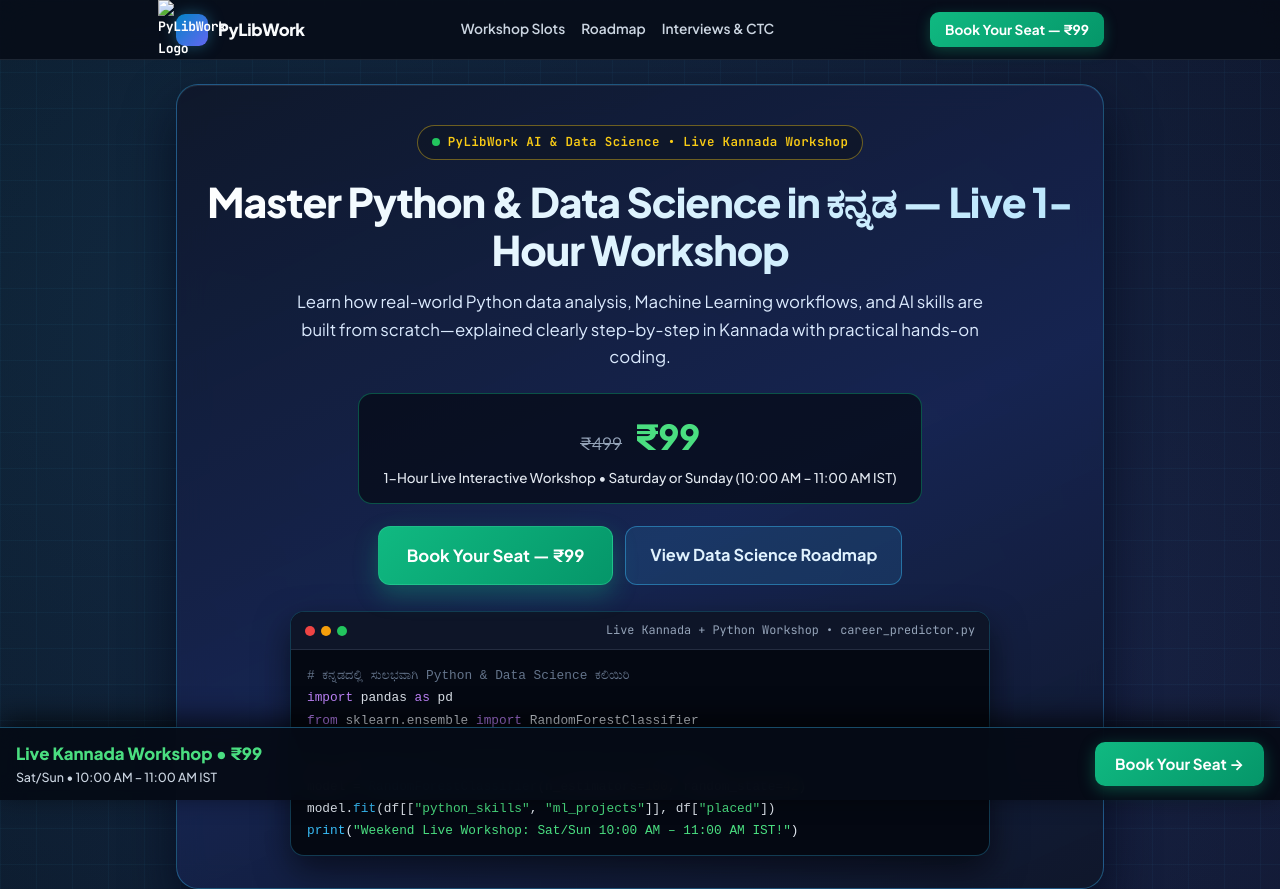
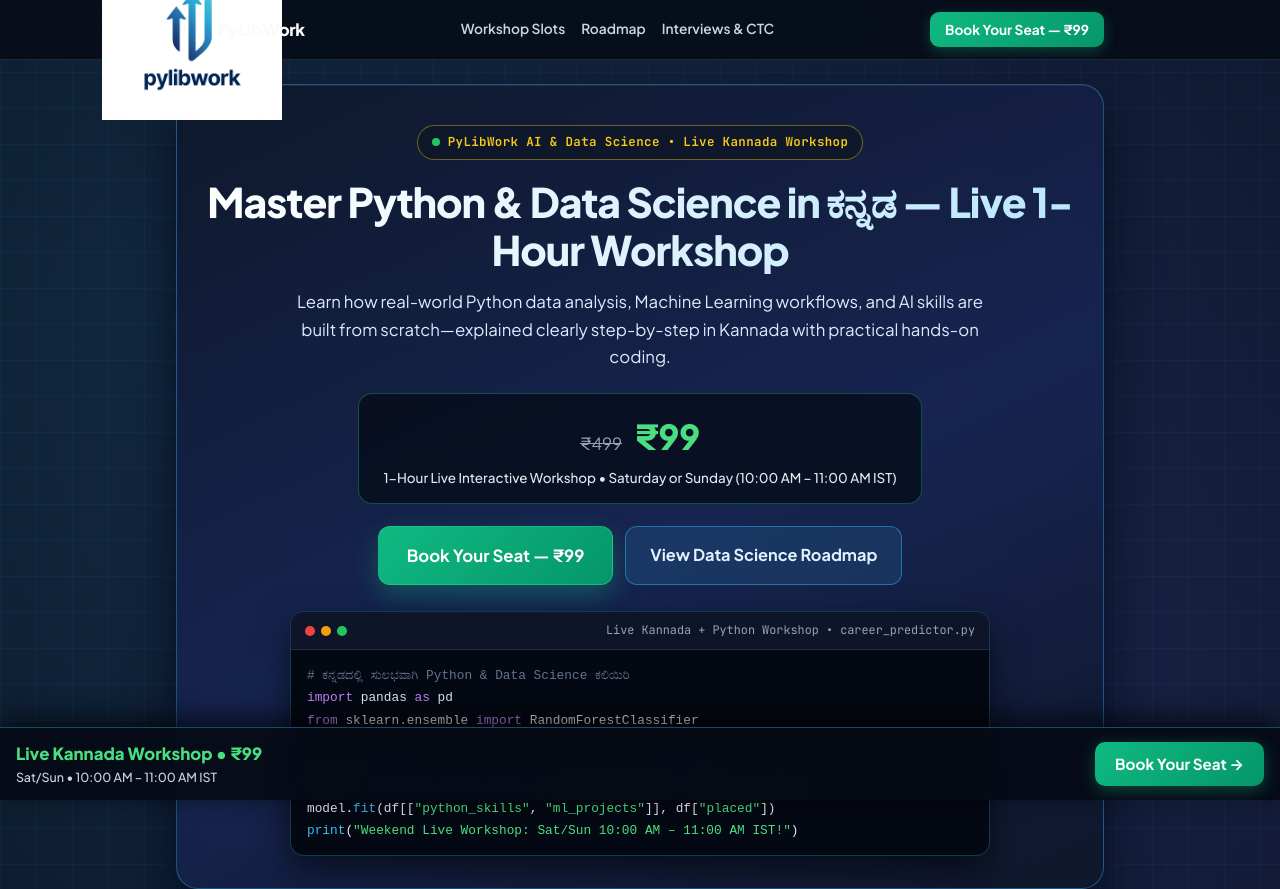
Before and after one commit to Abhishek-b-29/data-science-kannada, a plain HTML site: page index.html in a window 1280 px wide. Shown: the top 889 px of the page. Drawn offline with Linux system fonts and the light colour scheme.

Commit message:
Update logo image source to logo.jpeg

```diff
--- a/index.html
+++ b/index.html
@@ -676,7 +676,7 @@
     <div class="nav-inner">
       <a href="#" class="brand">
         <span class="brand-icon">
-          <img src="./logo"
+          <img src="./logo.jpeg"
            alt="PyLibWork Logo"
            class="site-logo">
         </span>
```
